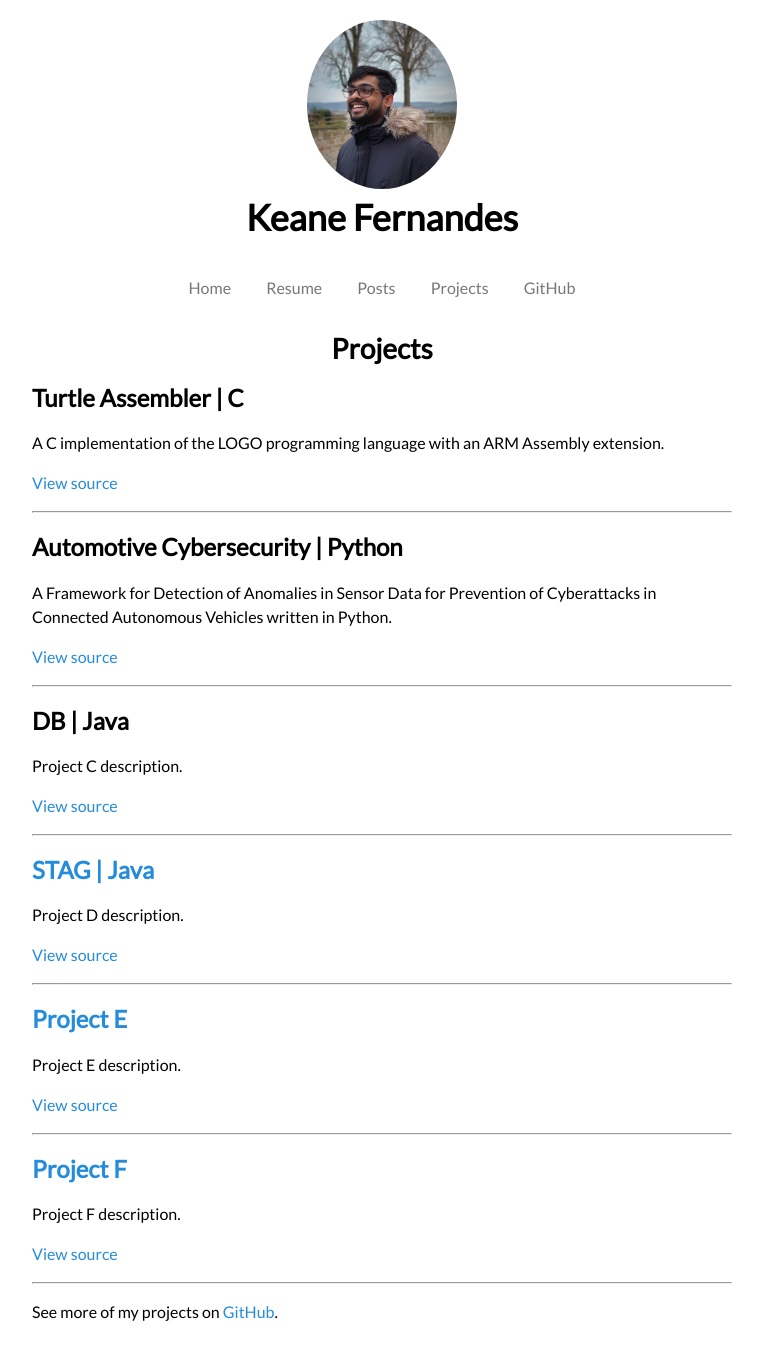
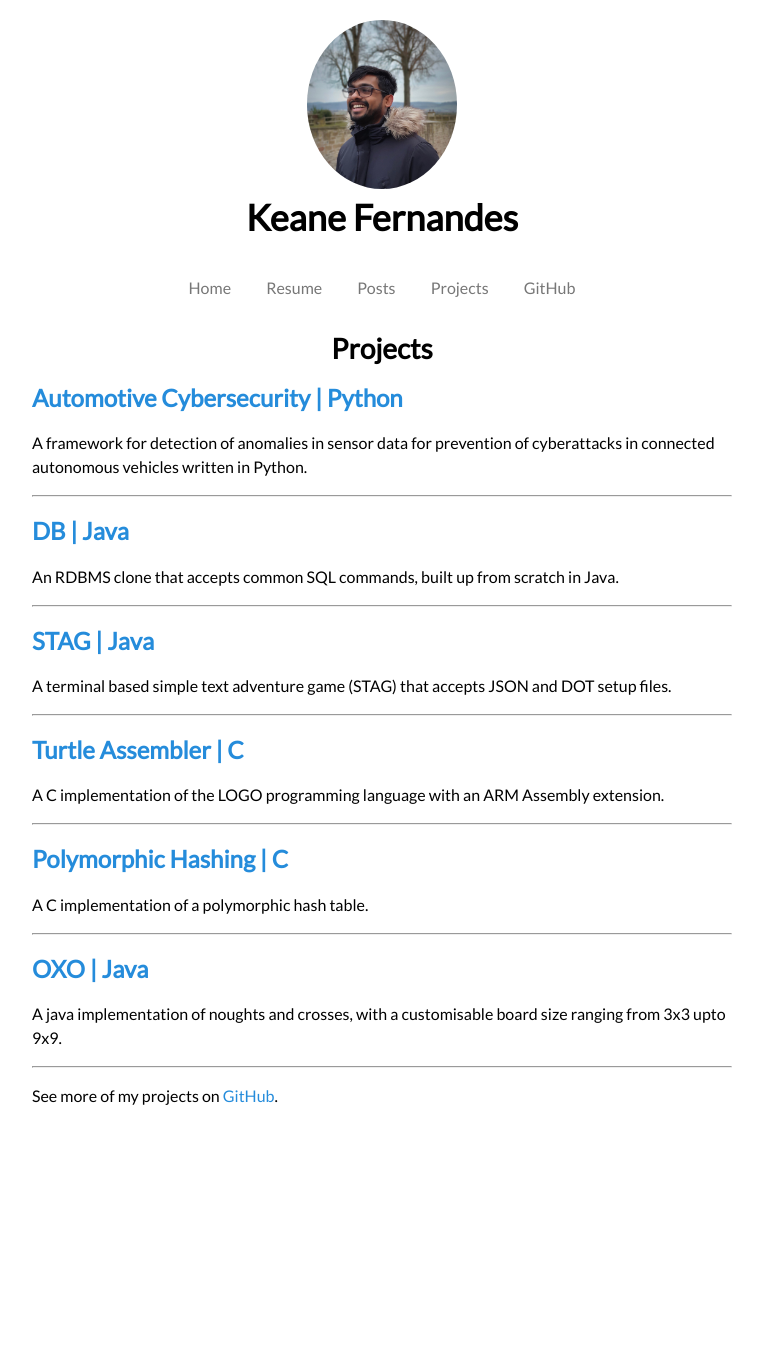
Before and after one commit to keane-fernandes/keane-fernandes.github.io, a Jekyll site: the page built from projects.md, in a window 1280 px wide. Shown: the whole page, without its empty margins (258-1021 px from the left). Built offline with Jekyll 4.4.1, drawn with Linux system fonts in a browser that asks for light colours; nearby versions of some CDN libraries; after the commit the page ends 1144 px from its top, so only the background shows below that.

Commit message:
Updates projects section

```diff
--- a/_data/projects.yml
+++ b/_data/projects.yml
@@ -1,26 +1,21 @@
+- name: Automotive Cybersecurity | Python
+  url: https://github.com/keane-fernandes/python-pol-ml-cybersecurity
+  description: A framework for detection of anomalies in sensor data for prevention of cyberattacks in connected autonomous vehicles written in Python.
+- name: DB | Java
+  url: https://github.com/keane-fernandes/java-db
+  description: An RDBMS clone that accepts common SQL commands, built up from scratch in Java.
+- name: STAG | Java
+  url: https://github.com/keane-fernandes/java-stag
+  description: A terminal based simple text adventure game (STAG) that accepts JSON and DOT setup files.
 - name: Turtle Assembler | C
-  src: https://github.com/keane-fernandes/c-turtle
+  url: https://github.com/keane-fernandes/c-turtle
   description: A C implementation of the LOGO programming language with an ARM Assembly extension.
-- name: Automotive Cybersecurity | Python
-  src: https://github.com/keane-fernandes/python-pol-ml-cybersecurity
-  description: A Framework for Detection of Anomalies in Sensor Data for Prevention of Cyberattacks in Connected Autonomous Vehicles written in Python.
-- name: DB | Java
-  src: https://keane-fernandes.github.io
-  description: Project C description.
-  src: https://github.com/keane-fernandes
-- name: STAG | Java
+- name: Polymorphic Hashing | C
+  url: https://github.com/keane-fernandes/c-hashtable
+  description: A C implementation of a polymorphic hash table.
+- name: OXO | Java
   url: https://keane-fernandes.github.io
-  description: Project D description.
-  src: https://github.com/keane-fernandes
-- name: Project E
-  url: https://keane-fernandes.github.io
-  description: Project E description.
-  src: https://github.com/keane-fernandes
-- name: Project F
-  url: https://keane-fernandes.github.io
-  description: Project F description. # live deployment (Heroku, Netlify etc.)
-  src: https://github.com/keane-fernandes # source files (GitHub)
-
+  description: A java implementation of noughts and crosses, with a customisable board size ranging from 3x3 upto 9x9.
 
 #- name: Project X
 #  url: https://keane-fernandes.github.io
```
